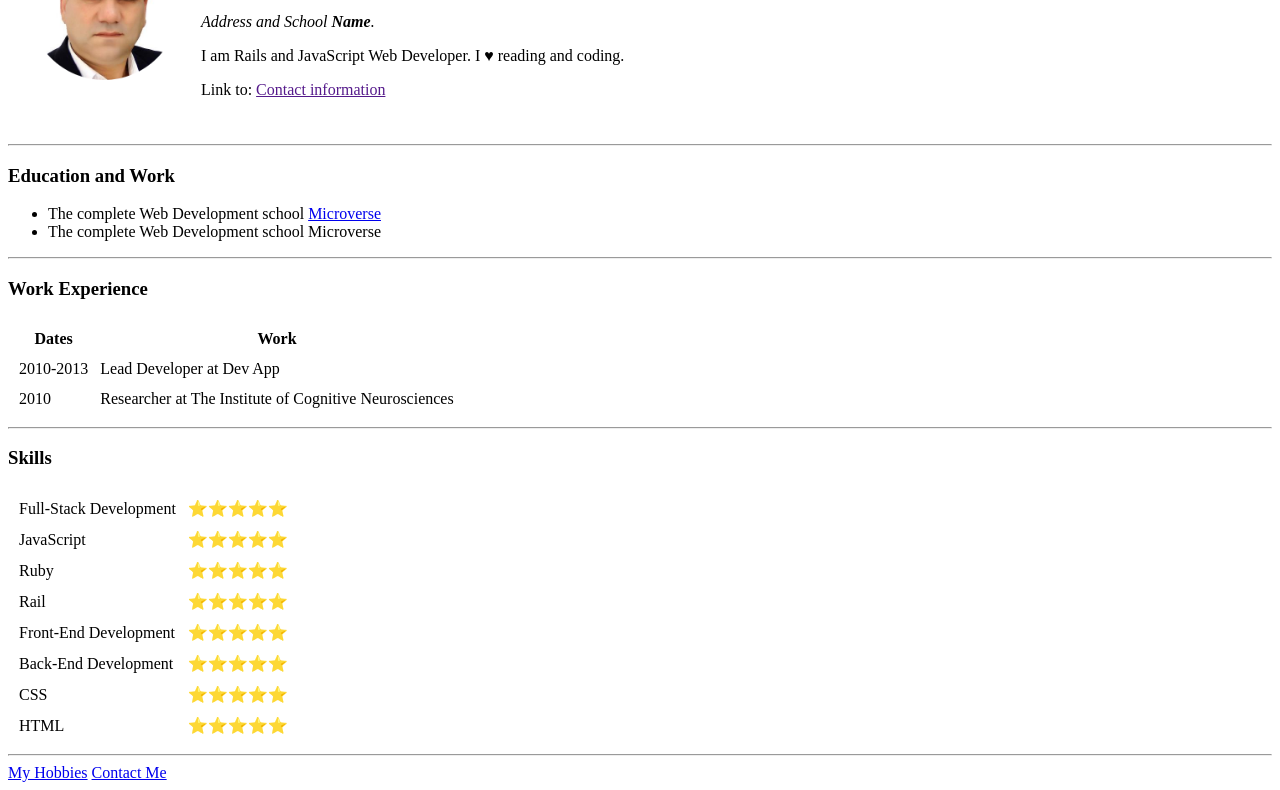
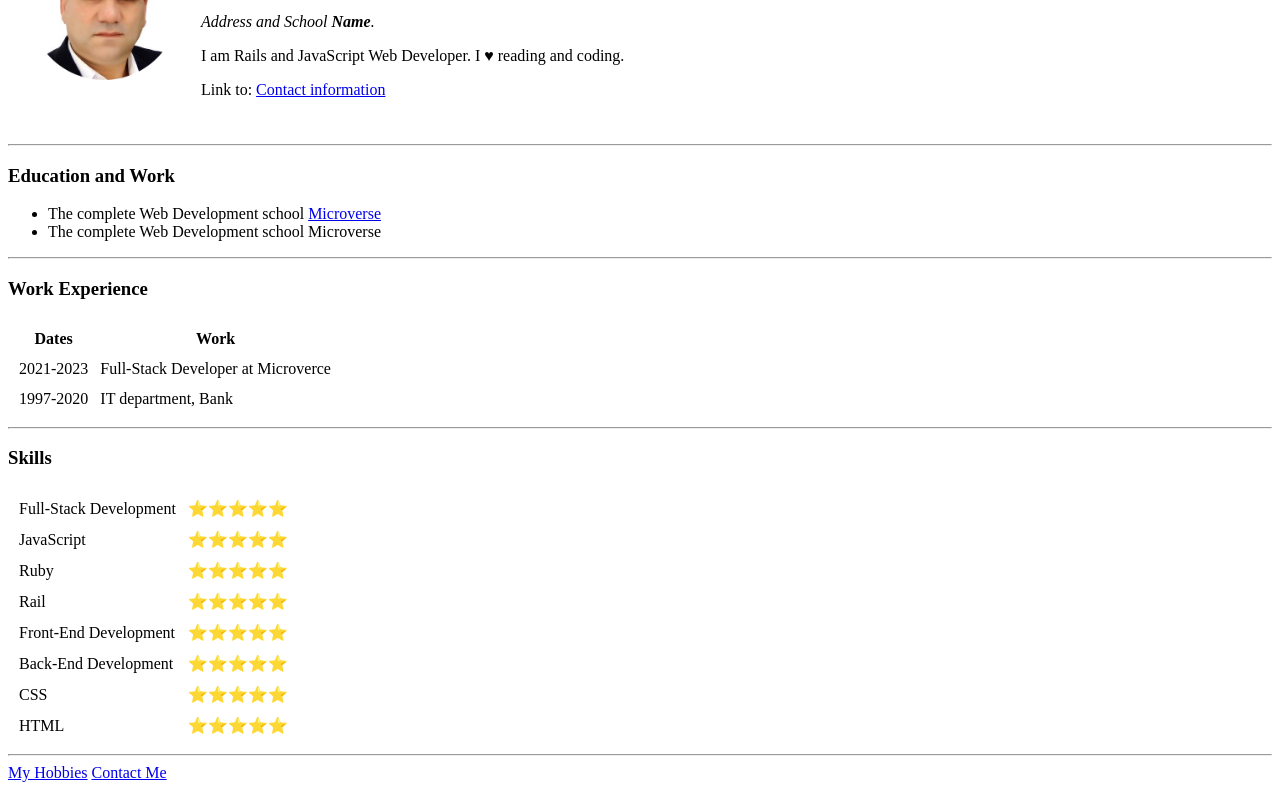
Before and after one commit to OybekKayumov/cv, a plain HTML site: page index.html in a window 1280 px wide. Shown: the part 130-920 px from the top of the page. Drawn offline with Linux system fonts and the light colour scheme.

Commit message:
update files

```diff
--- a/index.html
+++ b/index.html
@@ -17,7 +17,7 @@
         <p><em>Full-stack Web <strong><a href="linkedin.com">Developer</a></strong>.</em></p>
         <p><em>Address and School<strong> Name</strong>.</em></p>
         <p>I am Rails and JavaScript Web Developer. I ♥ reading and coding.</p>
-        <p>Link to: <a href="">Contact information</a></p>
+        <p>Link to: <a href="./src/contact.html">Contact information</a></p>
       </td>
     </tr>
   </table>
@@ -40,12 +40,12 @@
       </tr>
     </thead>
     <tr>
-      <td>2010-2013</td>
-      <td>Lead Developer at Dev App</td>
+      <td>2021-2023</td>
+      <td>Full-Stack Developer at Microverce</td>
     </tr>
     <tr>
-      <td>2010</td>
-      <td>Researcher at The Institute of Cognitive Neurosciences</td>
+      <td>1997-2020</td>
+      <td>IT department, Bank</td>
     </tr>
   </table>
 
```
